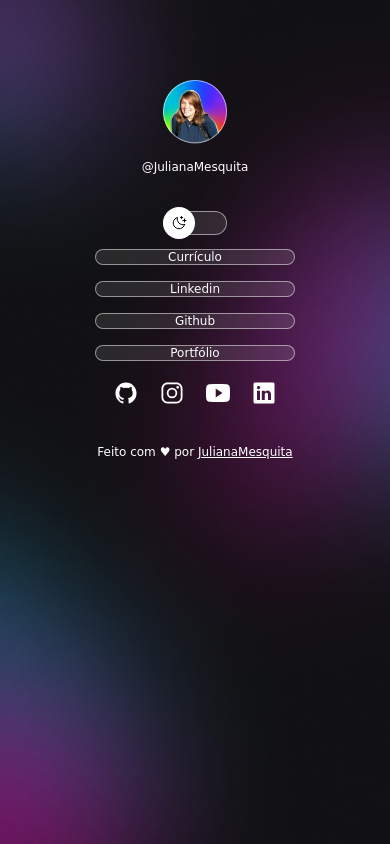
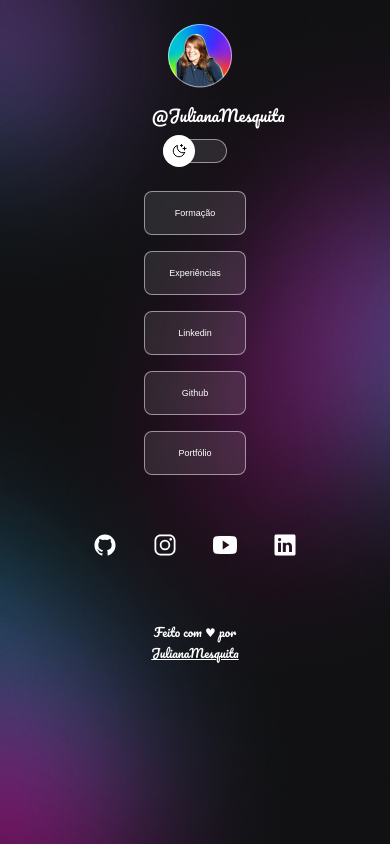
Before and after one commit to JulianaMariaSousaMesquita/rocketseat-discover, a plain HTML site: page index.html in a window 390 px wide. Drawn offline with nearby package versions, Linux system fonts and the light colour scheme; a web font is replaced by a local one.

Commit message:
:sparkles: feat: adjust responsive

```diff
--- a/index.html
+++ b/index.html
@@ -8,14 +8,14 @@
     <link rel="stylesheet" href="./style.css" />
   </head>
   <body>
-    <div class="wrapper">
     <div id="container">
       <header>
         <div id="profile">
+          <a href="index.html">
             <img
               src="./assets/avatar.png"
               alt="Foto de Juliana Mesquita sorrindo"
-            />
+          /></a>
           <p>
             <a
               href="https://www.instagram.com/juliana_maria_sousa_mesquita/"
@@ -31,10 +31,10 @@
       </header>
       <ul id="links">
         <li>
-            <a
-              href="https://julianamariasousamesquita.github.io/JulianaMariaSousaMesquita/curriculo.html"
-              >Currículo</a
-            >
+          <a href="formation.html">Formação</a>
+        </li>
+        <li>
+          <a href="experiences.html">Experiências</a>
         </li>
         <li>
           <a
@@ -44,9 +44,7 @@
           >
         </li>
         <li>
-            <a
-              href="https://github.com/JulianaMariaSousaMesquita"
-              target="_blank"
+          <a href="https://github.com/JulianaMariaSousaMesquita" target="_blank"
             >Github</a
           >
         </li>
@@ -86,7 +84,6 @@
         >
       </footer>
     </div>
-    </div>
   </body>
   <script
     type="module"
--- a/style.css
+++ b/style.css
@@ -1,4 +1,4 @@
-@import url("https://fonts.googleapis.com/css2?family=Nosifer&family=Pacifico&family=Ranchers&display=swap");
+@import url("https://fonts.googleapis.com/css2?family=Nosifer&family=Pacifico&family=Ranchers&family=Pixelify+Sans&display=swap");
 
 * {
   margin: 0;
@@ -30,6 +30,7 @@ body {
   background-position: top center;
   background-size: cover; */
   background: var(--bg-url) no-repeat top center/cover;
+  height: 100vh;
 }
 
 body * {
@@ -37,9 +38,9 @@ body * {
 }
 
 #container {
-  width: 360px;
-  height: 712px;
-  margin: 56px auto 0px;
+  width: 100%;
+  max-width: 588px;
+  margin: auto;
   padding: 0 24px;
 }
 
@@ -150,70 +151,59 @@ footer {
   text-align: center;
 }
 
-/* @MEDIA Queries */
-@media only screen and (max-width: 767px) {
-  .line {
-    display: block;
+.experiences-section {
+  font-family: "Pixelify Sans", sans-serif;
+  padding: 10px;
+}
+.experiences-section p {
+  padding: 10px;
+}
+.experiences-section h4 {
+  margin-top: 10px;
+}
+
+@media screen and (max-width: 460px) {
+  ul li a {
+    font-size: 9px;
+    font-family: "Arial", sans-serif;
+    margin: auto;
+    padding: auto;
   }
 
-  header .container,
-  .container {
-    padding: 15px;
+  #container {
+    width: 100%;
+    max-width: 150px;
+    height: auto;
   }
 
-  header .column-right,
-  .main .column {
-    flex-basis: 100%;
+  #profile {
+    text-align: center;
+    margin: auto;
   }
 
-  header .column img {
-    max-width: 100px;
+  footer {
+    font-size: 12px;
+    padding: auto;
+    margin: auto;
+  }
+
+  .responsibilities {
+    display: none;
+  }
+
+  #curriculum {
+    font-size: 12px;
+    width: auto;
+    min-width: 150px;
   }
 }
 
-@media only screen and (min-width: 768px) {
-  .wrapper {
-    max-width: 1200px;
-    margin: 0 auto;
+@media (min-width: 700px) {
+  :root {
+    --bg-url: url(./assets/bg-desktop.jpg);
   }
-  #profile img {
-    width: 70%;
-    padding: 24px 24px 0px 24px;
+
+  .light {
+    --bg-url: url(./assets/bg-desktop-light.jpg);
   }
 }
-
-@media only screen and (max-width: 413px) {
-  body {
-    font-size: 12px;
-  }
-
-  * {
-    font-family: "Ranchers", cursive !important;
-    margin: 0;
-    padding: 0;
-  }
-
-  #social-links {
-    display: flex;
-    justify-content: center;
-    gap: 2px;
-    padding: 0;
-    margin: 0;
-  }
-
-  ul {
-    padding: 10px 0 10px 0;
-    display: flex;
-    justify-content: center;
-  }
-
-  li {
-    width: 200px;
-    margin: 0 auto; /* Adiciona esta linha para centralizar horizontalmente */
-  }
-
-  ul li a {
-    margin: 0;
-    padding: 0;
-  }
-}
```
Lines whose indentation alone changed are shown as unchanged.
